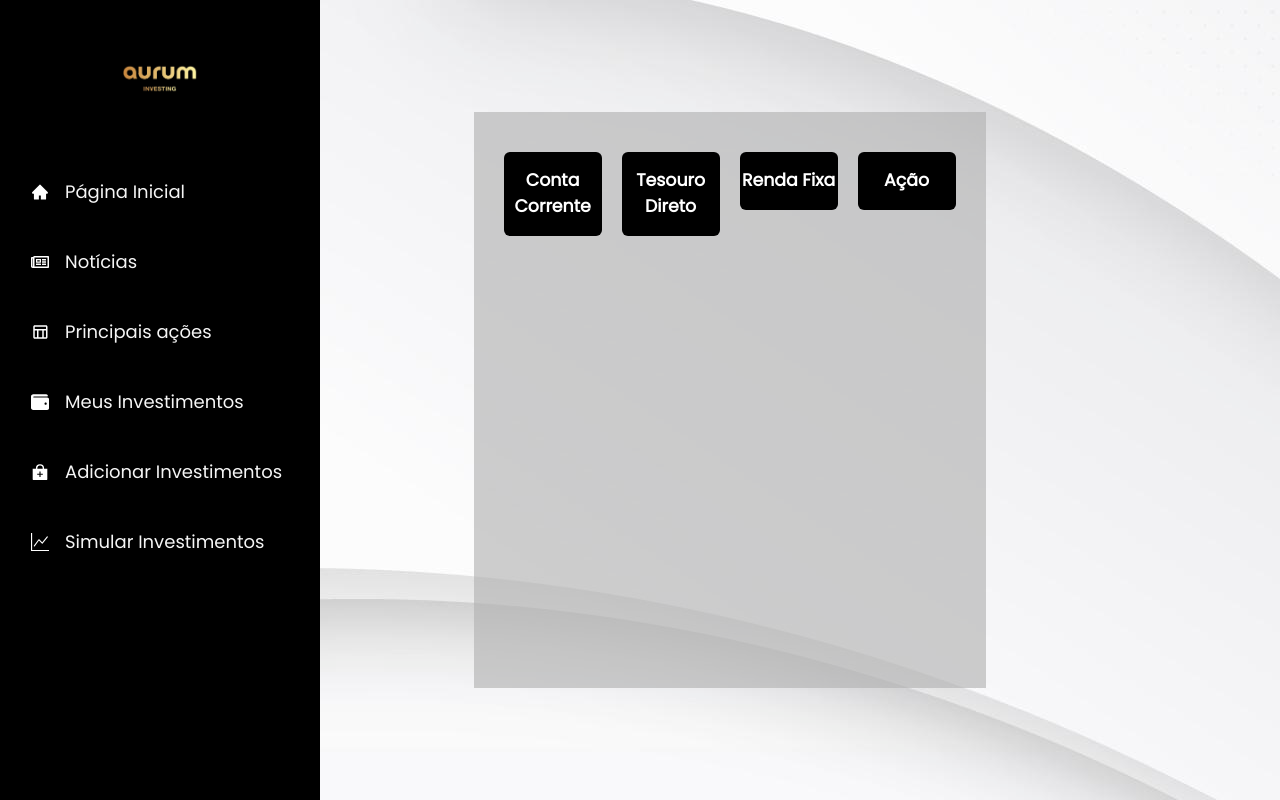
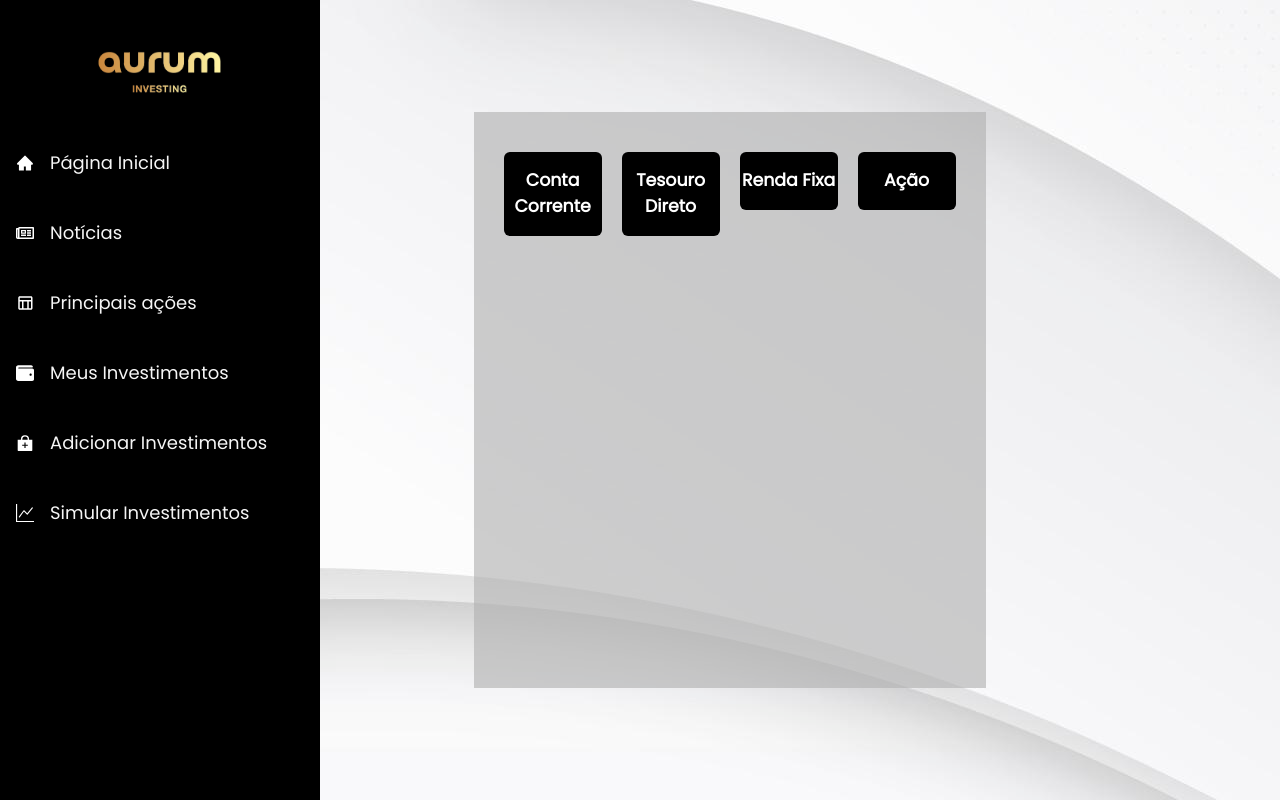
Before and after one commit to joaopflausino/Aurum-Front, a React (Create React App) app: page /add-investment in a window 1280 px wide. Built offline with nearby package versions, Linux system fonts and the light colour scheme.

Commit message:
correções de estilo

```diff
--- a/src/Components/Navbar.css
+++ b/src/Components/Navbar.css
@@ -5,9 +5,8 @@
 }
 
 .nav-menu-items {
-    padding-left: 15px;
     width: 100%;
-
+    padding: 0;
 }
 
 .navbar{
@@ -88,8 +87,8 @@ span{
 }
 
 .logo-aurum{
-    width: 6vw;
-    margin: 4em 0 ;
+    width: 10vw;
+    margin: 3em 0 2em 0;
 }
 
 #account.nav-text{
--- a/src/Pages/add-investment/AddInvestment.js
+++ b/src/Pages/add-investment/AddInvestment.js
@@ -42,7 +42,7 @@ function AddInvestment() {
         </div>
 
 
-        <Modal isOpen={modalStock} toggle={openStock}>
+        <Modal isOpen={modalStock} toggle={openStock} size="lg">
           <ModalHeader toggle={openStock}>Cadastro de Ativos</ModalHeader>
           <ModalStock />
           <ModalFooter>
@@ -56,7 +56,7 @@ function AddInvestment() {
         </Modal>
 
 
-        <Modal isOpen={modalFixedRate} toggle={openFixedRate}>
+        <Modal isOpen={modalFixedRate} toggle={openFixedRate} size="lg">
           <ModalHeader toggle={openFixedRate}>Cadastro de Renda Fixa</ModalHeader>
           <ModalFixedRate />
           <ModalFooter>
@@ -69,7 +69,7 @@ function AddInvestment() {
           </ModalFooter>
         </Modal>
 
-        <Modal isOpen={modalDirectTreasuary} toggle={openDirectTreasuary}>
+        <Modal isOpen={modalDirectTreasuary} toggle={openDirectTreasuary} size="lg">
           <ModalHeader toggle={openDirectTreasuary}>Cadastro de Tesouro Direto</ModalHeader>
           <ModalDirectTreasuary />
           <ModalFooter>
@@ -83,7 +83,7 @@ function AddInvestment() {
         </Modal>
 
 
-        <Modal isOpen={modalCheckingAccount} toggle={openCheckingAccount}>
+        <Modal isOpen={modalCheckingAccount} toggle={openCheckingAccount} size="lg">
           <ModalHeader toggle={openCheckingAccount}>Cadastro de Conta Corrente</ModalHeader>
           <ModalCheckingAccount />
           <ModalFooter>
```
